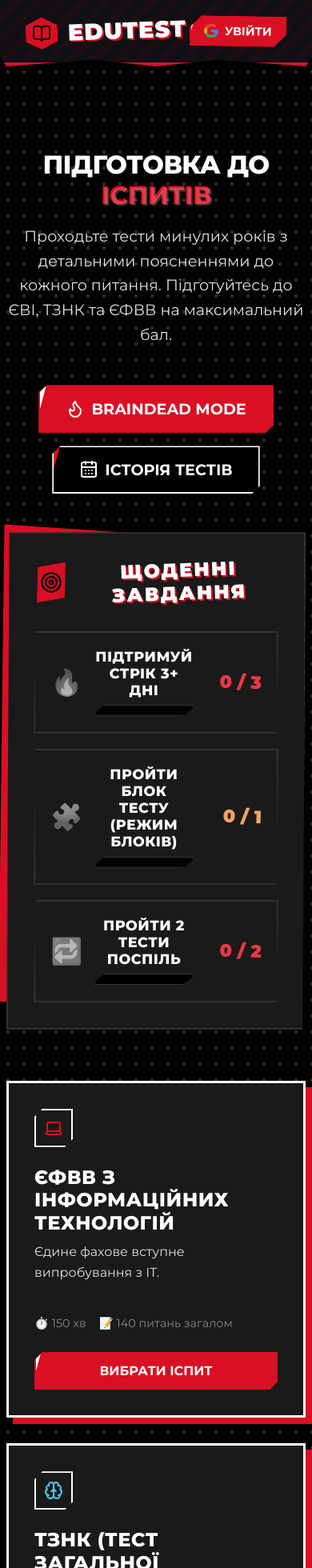
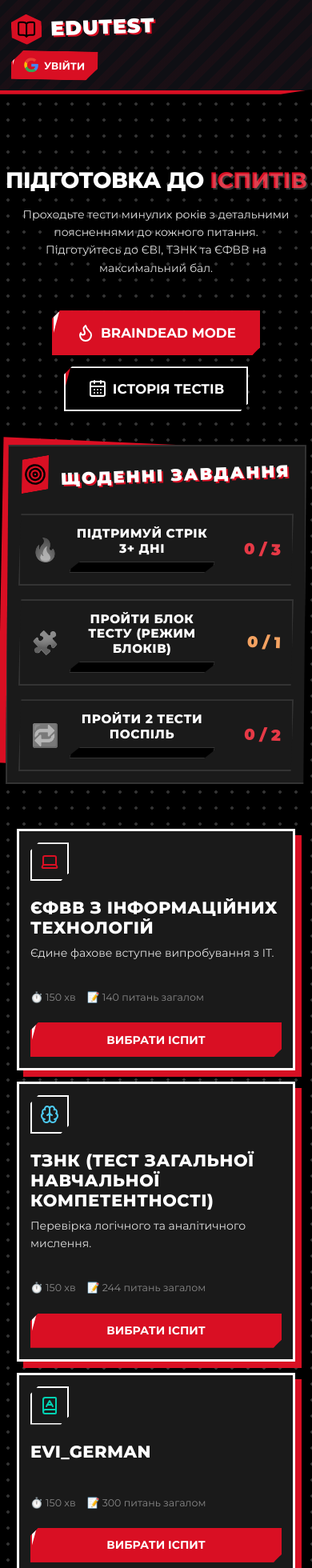
Before and after one commit to Ariandell/chridk, a React (Vite) app: page / in a window 390 px wide. Shown: the top 1960 px of the page at 80% size. Built offline with nearby package versions, Linux system fonts and the light colour scheme; no server answers.

Commit message:
Optimize Persona UI for mobile devices

```diff
--- a/src/index.css
+++ b/src/index.css
@@ -772,3 +772,85 @@
   text-align: center;
   padding: 4rem 2rem;
 }
+
+/* =========================================================================
+   MOBILE RESPONSIVENESS (Persona 5 style adaptation)
+   ========================================================================= */
+
+@media (max-width: 768px) {
+  /* 1. Typography & Global */
+  html {
+    font-size: 14px;
+  }
+
+  .hero-title {
+    font-size: 2.2rem;
+  }
+
+  .hero-subtitle {
+    font-size: 1rem;
+    padding: 0 1rem;
+  }
+
+  /* 2. Header */
+  .app-header {
+    padding: 0.8rem 1rem !important;
+    clip-path: polygon(0 0, 100% 0, 100% 95%, 90% 100%, 0 100%) !important;
+    flex-direction: column;
+    gap: 1rem;
+    align-items: stretch !important;
+  }
+
+  #header-portal-target {
+    justify-content: space-between;
+    width: 100%;
+    margin-left: 0 !important;
+  }
+
+  /* 3. Cards & Grids */
+  .subjects-grid {
+    grid-template-columns: 1fr !important;
+    gap: 1rem;
+    padding: 0 1rem 4rem;
+  }
+
+  .subject-card, .persona-card {
+    padding: 1rem !important;
+  }
+
+  /* 4. Exam Page */
+  .exam-header {
+    flex-direction: column;
+    align-items: flex-start !important;
+    gap: 1rem;
+    padding: 1rem !important;
+    margin: 1rem 0 !important;
+  }
+
+  .question-text {
+    font-size: 1.1rem !important;
+  }
+
+  .exam-footer {
+    flex-direction: column;
+    gap: 1rem;
+  }
+
+  .exam-footer button {
+    width: 100%;
+    justify-content: center;
+  }
+
+  /* 5. Results Page */
+  .score-circle {
+    width: 100px !important;
+    height: 100px !important;
+    font-size: 2rem !important;
+  }
+
+  /* Option Buttons adjustments */
+  .option-btn {
+    padding: 0.8rem !important;
+    font-size: 0.95rem !important;
+  }
+}
```
